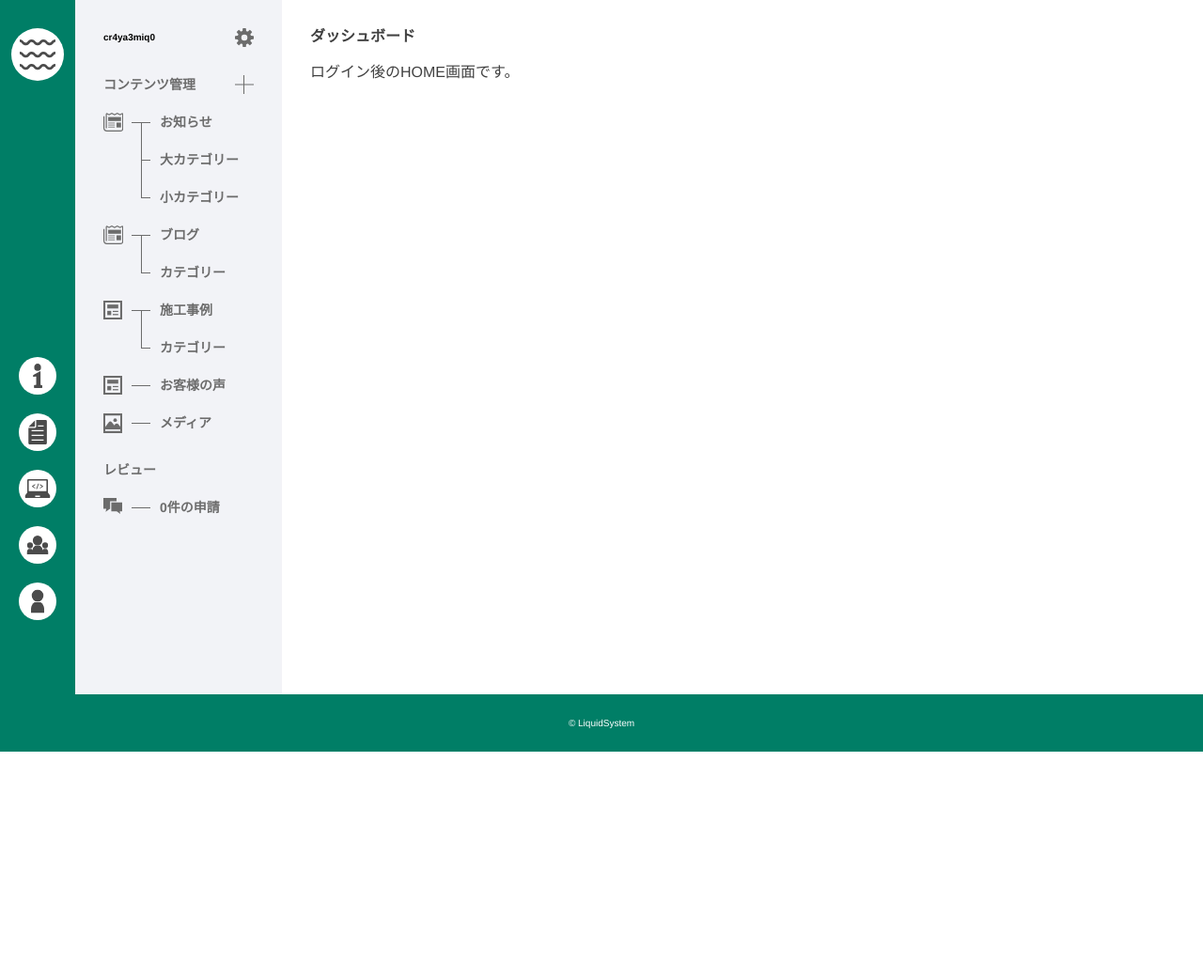
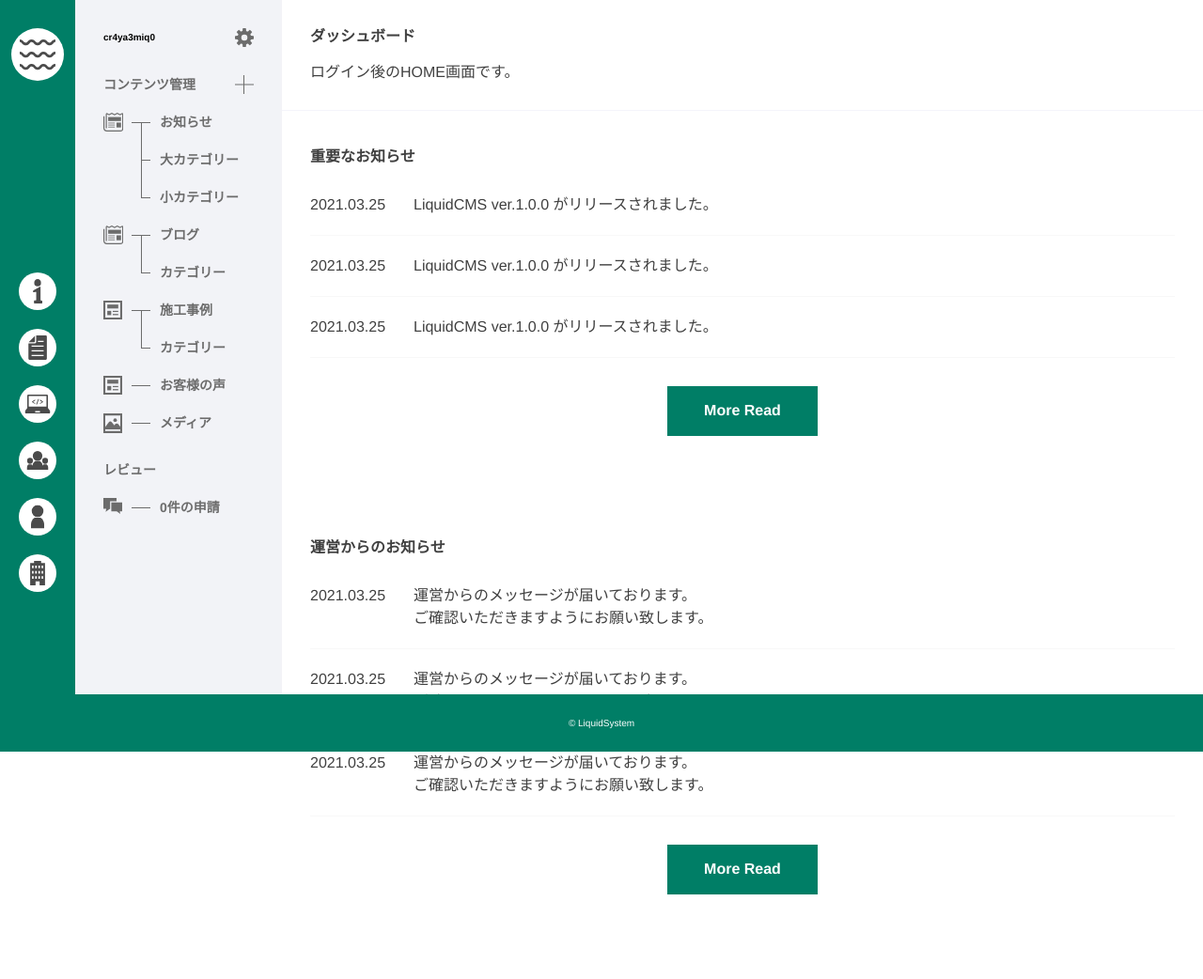
Before and after one commit to ryuji-nakamichi/LiquidCMS, a PHP site: page / in a window 1280 px wide. Shown: the whole page at 94% size. Before the commit the page ends 800 px from the top, so only its background shows below. Run offline with PHP 8.4, Linux system fonts and the light colour scheme.

Commit message:
【開発中】 ■ナビ 調整
■メイン
作成

```diff
--- a/public_html/assets/css/common.css
+++ b/public_html/assets/css/common.css
@@ -74,8 +74,18 @@ img {
 /* g-header-contents
 **************************************************************/
 .g-header-contents {
+  display: flex;
+  flex-wrap: wrap;
+  justify-content: center;
   height: 100%;
+  min-height: 56rem;
   padding: 3rem 0;
+}
+
+/* g-header-head
+**************************************************************/
+.g-header-head {
+  margin-bottom: 4rem;
 }
 
 /**************************************************************
@@ -110,11 +120,8 @@ img {
 * g-nav
 **************************************************************/
 .g-nav-container {
-  position: absolute;
-  left: 0;
-  right: 0;
-  bottom: 0;
-  z-index: 1;
+  display: flex;
+  align-items: end;
   margin: 0 0 14rem 0;
 }
 
@@ -186,6 +193,7 @@ img {
   margin-left: 8rem;
 }
 .g-menu {
+  overflow: auto;
   position: absolute;
   top: 0;
   left: 0;
@@ -371,6 +379,7 @@ img {
 **************************************************************/
 .g-page-head {
   padding: 3rem 0;
+  border-bottom: .1rem solid #F4F4FB;
 }
 
 /* g-page-head__pageName
@@ -382,3 +391,12 @@ img {
 .g-page-head__pageDes {
   margin-top: 2rem;
 }
+
+
+/**************************************************************
+* g-page-main
+**************************************************************/
+.g-page-main {
+  padding: 4rem 0 9rem;
+  min-height: 500px;
+}
--- a/public_html/assets/css/components.css
+++ b/public_html/assets/css/components.css
@@ -16,16 +16,13 @@
   position: relative;
   margin-left: auto;
   margin-right: auto;
+  padding-left: 3rem;
+  padding-right: 3rem;
 }
 @media all and (min-width: 768px) {
-  .c-contents-outer {
-    width: 87.5%;
-  }
+  .c-contents-outer {}
 }
 @media all and (max-width: 767px) {
-  .c-contents-outer {
-    width: 92%;
-  }
 }
 
 /* --g-header
@@ -84,6 +81,7 @@
 /* --g-header
 **************************************************************/
 .c-contents-inner.--g-header {
+  overflow: auto;
   position: absolute;
   top: 0;
   left: 0;
@@ -136,6 +134,14 @@
 }
 
 
+/* c-head-lv-2
+**************************************************************/
+.c-head-lv-2 {
+  font-size: 1.6rem;
+  font-weight: bold;
+}
+
+
 /**************************************************************
 * c-lead
 **************************************************************/
@@ -145,3 +151,120 @@
 .c-lead-txt {
   font-size: 1.6rem;
 }
+
+
+/**************************************************************
+* c-infoList-blkContents
+**************************************************************/
+@media all and (min-width: 1361px) {
+  .c-infoList-blkContents {
+    display: flex;
+    flex-wrap: wrap;
+  }
+}
+
+/* c-infoList-blk
+**************************************************************/
+@media all and (min-width: 1361px) {
+  .c-infoList-blkContents .c-infoList-blk {
+    width: 44.444%;
+  }
+  .c-infoList-blkContents .c-infoList-blk + .c-infoList-blk {
+    margin-left: 7.407%;
+  }
+}
+@media all and (min-width: 768px) and (max-width: 1360px) {
+  .c-infoList-blkContents .c-infoList-blk+.c-infoList-blk {
+    margin-top: 12%;
+  }
+}
+@media all and (max-width: 767px) {}
+
+
+/* c-infoList-container
+**************************************************************/
+
+
+/* c-infoList
+**************************************************************/
+.c-infoList {
+  padding: 1rem 0 3rem;
+}
+
+/* list__item
+********************************/
+.c-infoList .list__item {
+  border-bottom: .1rem solid #F8F8F8;
+}
+
+/* item__contents
+********************************/
+.c-infoList .item__contents {
+  display: flex;
+  flex-wrap: wrap;
+}
+
+/* item__link
+********************************/
+.c-infoList .item__link {
+  display: block;
+  padding: 2rem 0;
+}
+
+/* item__date
+********************************/
+.c-infoList .item__date {
+  width: 10rem;
+  margin-right: 1rem;
+  font-size: 1.6rem;
+  line-height: 1.5;
+}
+
+/* item__des
+********************************/
+.c-infoList .item__des {
+  width: calc(100% - 10rem - 1rem);
+  font-size: 1.6rem;
+  line-height: 1.5;
+}
+
+
+
+/**************************************************************
+* c-btn-container
+**************************************************************/
+
+/* c-btn
+**************************************************************/
+.c-btn {
+  width: 16rem;
+  margin-left: auto;
+  margin-right: auto;
+}
+
+/* c-btn__link
+********************************/
+.c-btn .c-btn__link {
+  display: block;
+  padding: 1.6rem 1rem;
+  text-align: center;
+  border: .1rem solid #007E66;
+  background-color: #007E66;
+  transition: all var(--transition-speed);
+}
+@media (hover: hover) {
+  .c-btn__link:hover {
+    border-color: #404040;
+    background-color: #404040;
+  }
+}
+
+
+/* c-btn__lbl
+********************************/
+.c-btn .c-btn__lbl {
+  color: #fff;
+  font-size: 1.6rem;
+  font-weight: bold;
+  transition: color var(--transition-speed);
+}
--- a/public_html/assets/css/layouts.css
+++ b/public_html/assets/css/layouts.css
@@ -28,9 +28,6 @@
 **************************************************************/
 .l-main-wrapper {
   width: calc(100vw - 30rem);
-  padding-left: 3rem;
-  padding-right: 3rem;
 }
-
 @media all and (min-width: 768px) {}
 @media all and (max-width: 767px) {}
--- a/public_html/index.html
+++ b/public_html/index.html
@@ -14,7 +14,7 @@
 <meta property="og:site_name" content="LiquidCMS">
 <meta name="twitter:card" content="summary_large_image">
 <link rel="canonical" href="https://cms.liqsyst.com/">
-<link rel="shortcut icon" href="https://tejimaneji.demo-s-essence.com/assets/img/common/favicon.ico" type="image/x-icon">
+<link rel="shortcut icon" href="https://cms.liqsyst.com/assets/img/common/favicon.ico" type="image/x-icon">
 <link rel="stylesheet" href="/assets/css/reset.css">
 <link rel="stylesheet" href="/assets/css/setting.css">
 <link rel="stylesheet" href="/assets/css/utility.css">
@@ -46,6 +46,7 @@ crossorigin="anonymous"></script>
         <div class="c-contents-outer --g-header">
           <div class="c-contents-inner --g-header">
             <div class="g-header-contents">
+              <div class="g-header-head">
                 <div class="c-home-icon">
                   <a class="c-home-icon__icon" href="/">
                     <svg xmlns="http://www.w3.org/2000/svg" width="402" height="402" viewBox="0 0 402 402">
@@ -64,6 +65,7 @@ crossorigin="anonymous"></script>
                       </g>
                     </svg>
                   </a>
+                </div>
               </div>
               <div class="g-nav-container">
                 <nav class="g-nav">
@@ -155,6 +157,25 @@ crossorigin="anonymous"></script>
                                 transform="translate(-14.37)" fill="#4b4b4b" />
                               <path d="M125.772,289.033h-6.314a8.781,8.781,0,0,0-3.843,6.752v4.642h14v-4.642A8.782,8.782,0,0,0,125.772,289.033Z"
                                 transform="translate(0 -275.427)" fill="#4b4b4b" />
+                            </g>
+                          </svg>
+                        </span>
+                        <span class="item__lbl"></span>
+                      </a>
+                    </li>
+                    <li class="list__item --company">
+                      <a class="item__link" href="#">
+                        <span class="item__icon">
+                          <svg version="1.1" xmlns="http://www.w3.org/2000/svg" xmlns:xlink="http://www.w3.org/1999/xlink" x="0px" y="0px"
+                            width="512px" height="512px" viewBox="0 0 512 512" style="width: 26px; height: 26px;" xml:space="preserve">
+                            <g>
+                              <path d="M330.609,46.469V0H181.391v46.469h-80.75V512h113.125v-84h84.453v84h113.141V46.469H330.609z M172.578,373.875
+                          		h-33.359v-54.219h33.359V373.875z M172.578,264.375h-33.359v-54.219h33.359V264.375z M172.578,154.906h-33.359v-54.203h33.359
+                          		V154.906z M239.313,373.875h-33.359v-54.219h33.359V373.875z M239.313,264.375h-33.359v-54.219h33.359V264.375z M239.313,154.906
+                          		h-33.359v-54.203h33.359V154.906z M306.047,373.875h-33.359v-54.219h33.359V373.875z M306.047,264.375h-33.359v-54.219h33.359
+                          		V264.375z M306.047,154.906h-33.359v-54.203h33.359V154.906z M372.781,373.875h-33.375v-54.219h33.375V373.875z M372.781,264.375
+                          		h-33.375v-54.219h33.375V264.375z M372.781,154.906h-33.375v-54.203h33.375V154.906z" style="fill: #4b4b4b;">
+                              </path>
                             </g>
                           </svg>
                         </span>
@@ -431,11 +452,127 @@ crossorigin="anonymous"></script>
   </div>
   <div class="l-main-wrapper">
     <div class="g-page-head">
+      <div class="c-contents-outer --g-page-head">
+        <div class="c-contents-inner --g-page-head">
           <div class="g-page-head__pageName c-head-lv">
             <h1 class="pageName-ttl c-head-lv-1">ダッシュボード</h1>
           </div>
           <div class="g-page-head__pageDes c-lead">
             <p class="pageDes-txt c-lead-txt">ログイン後のHOME画面です。</p>
+          </div>
+        </div>
+      </div>
+    </div>
+    <div class="g-page-main">
+      <div class="c-contents-outer --g-page-main">
+        <div class="c-contents-inner --g-page-main">
+          <div class="c-infoList-blkContents">
+            <div class="c-infoList-blk">
+              <div class="g-page-mainTtl c-head-lv">
+                <h2 class="mainTtl-txt c-head-lv-2">重要なお知らせ</h1>
+              </div>
+              <div class="c-infoList-container">
+                <ul class="c-infoList">
+                  <li class="list__item">
+                    <a class="item__link" href="#">
+                      <div class="item__contents">
+                        <p class="item__date">
+                          <time class="item__date-time" datetime="2021-03-25">2021.03.25</time>
+                        </p>
+                        <p class="item__des">
+                          <span class="item__des-txt">LiquidCMS ver.1.0.0 がリリースされました。</span>
+                        </p>
+                      </div>
+                    </a>
+                  </li>
+                  <li class="list__item">
+                    <a class="item__link" href="#">
+                      <div class="item__contents">
+                        <p class="item__date">
+                          <time class="item__date-time" datetime="2021-03-25">2021.03.25</time>
+                        </p>
+                        <p class="item__des">
+                          <span class="item__des-txt">LiquidCMS ver.1.0.0 がリリースされました。</span>
+                        </p>
+                      </div>
+                    </a>
+                  </li>
+                  <li class="list__item">
+                    <a class="item__link" href="#">
+                      <div class="item__contents">
+                        <p class="item__date">
+                          <time class="item__date-time" datetime="2021-03-25">2021.03.25</time>
+                        </p>
+                        <p class="item__des">
+                          <span class="item__des-txt">LiquidCMS ver.1.0.0 がリリースされました。</span>
+                        </p>
+                      </div>
+                    </a>
+                  </li>
+                </ul>
+              </div>
+              <div class="c-btn-container">
+                <div class="c-btn">
+                  <a class="c-btn__link" href="#">
+                    <span class="c-btn__lbl">More Read</span>
+                  </a>
+                </div>
+              </div>
+            </div>
+            <div class="c-infoList-blk">
+              <div class="g-page-mainTtl c-head-lv">
+                <h2 class="mainTtl-txt c-head-lv-2">運営からのお知らせ</h1>
+              </div>
+              <div class="c-infoList-container">
+                <ul class="c-infoList">
+                  <li class="list__item">
+                    <a class="item__link" href="#">
+                      <div class="item__contents">
+                        <p class="item__date">
+                          <time class="item__date-time" datetime="2021-03-25">2021.03.25</time>
+                        </p>
+                        <p class="item__des">
+                          <span class="item__des-txt">運営からのメッセージが届いております。<br>ご確認いただきますようにお願い致します。</span>
+                        </p>
+                      </div>
+                    </a>
+                  </li>
+                  <li class="list__item">
+                    <a class="item__link" href="#">
+                      <div class="item__contents">
+                        <p class="item__date">
+                          <time class="item__date-time" datetime="2021-03-25">2021.03.25</time>
+                        </p>
+                        <p class="item__des">
+                          <span class="item__des-txt">運営からのメッセージが届いております。<br>ご確認いただきますようにお願い致します。</span>
+                        </p>
+                      </div>
+                    </a>
+                  </li>
+                  <li class="list__item">
+                    <a class="item__link" href="#">
+                      <div class="item__contents">
+                        <p class="item__date">
+                          <time class="item__date-time" datetime="2021-03-25">2021.03.25</time>
+                        </p>
+                        <p class="item__des">
+                          <span class="item__des-txt">運営からのメッセージが届いております。<br>ご確認いただきますようにお願い致します。</span>
+                        </p>
+                      </div>
+                    </a>
+                  </li>
+                </ul>
+              </div>
+              <div class="c-btn-container">
+                <div class="c-btn">
+                  <a class="c-btn__link" href="#">
+                    <span class="c-btn__lbl">More Read</span>
+                  </a>
+                </div>
+              </div>
+            </div>
+          </div>
+        </div>
       </div>
     </div>
   </div>
```
Also changed, not shown: public_html/assets/img/common/icon/company.svg (added). Lines whose indentation alone changed are shown as unchanged.
